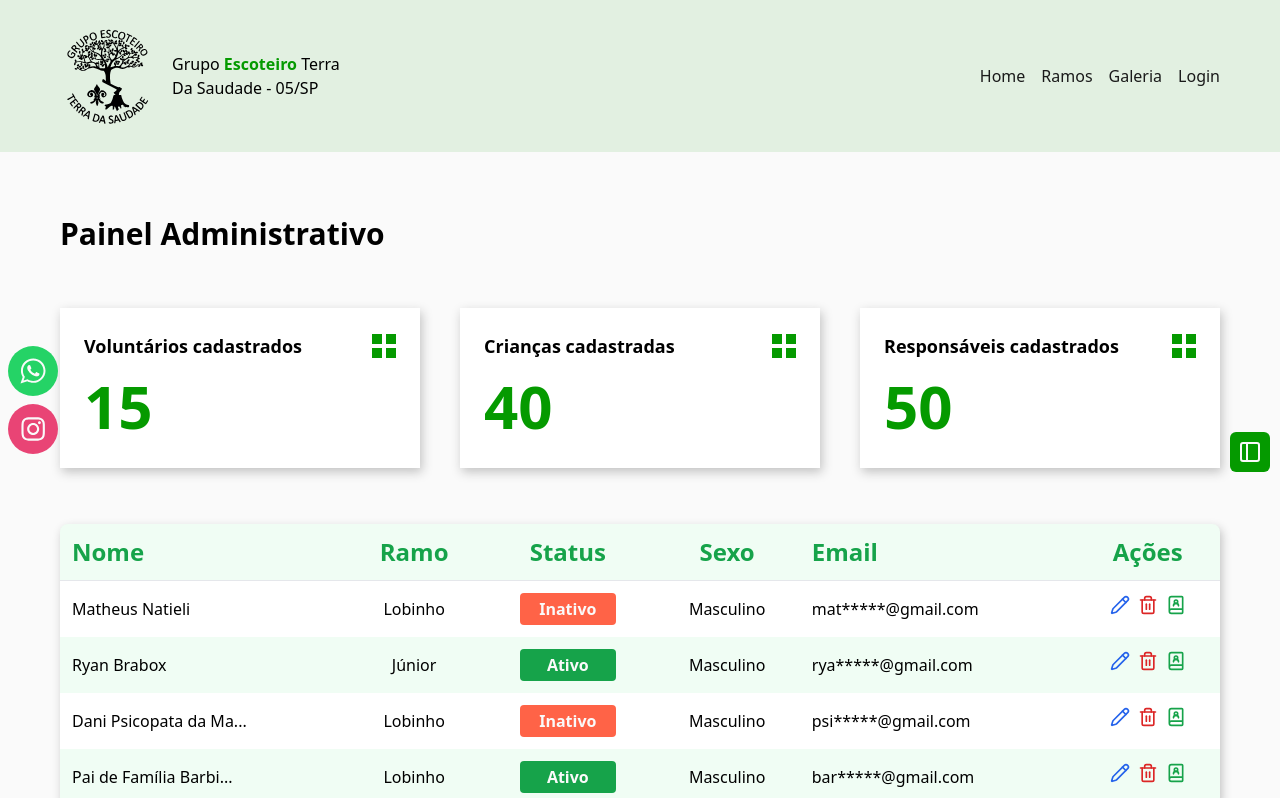
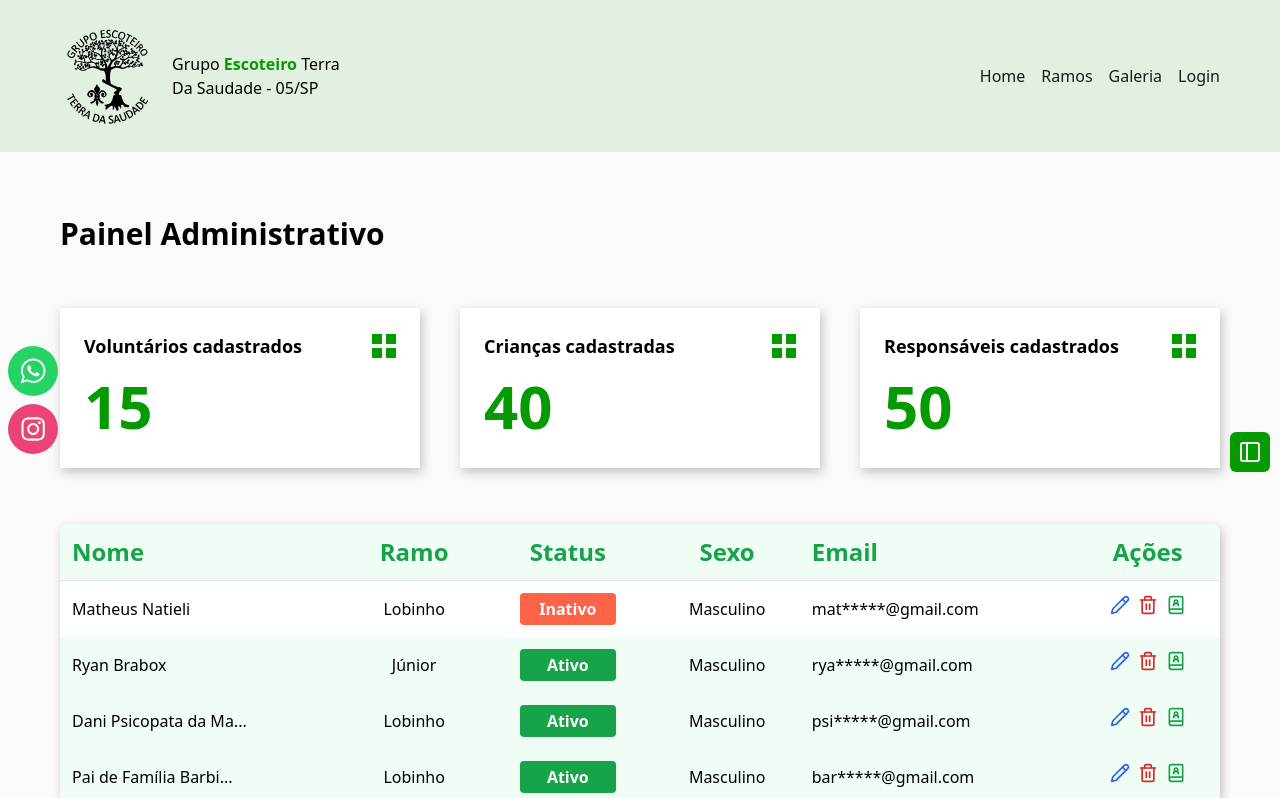
Before and after one commit to grupo-escoteiro/frontend, a React (Vite) app: page /admin in a window 1280 px wide. Shown: the top 798 px of the page. Built offline with nearby package versions, Linux system fonts and the light colour scheme; no server answers.

Commit message:
Alterações na page de admin

```diff
--- /dev/null
+++ b/src/helpers/admin-validate.js
@@ -0,0 +1,14 @@
+const dadosPorPagina = 4;
+const tamanhoMaxNome = 20;
+
+function maskEmail(email) {
+    const [username, domain] = email.split('@');
+    const maskedUsername = username.slice(0, 3) + '*****';
+    return `${maskedUsername}@${domain}`;
+}
+
+function truncateName(name) {
+    return name.length > tamanhoMaxNome ? name.slice(0, tamanhoMaxNome) + '...' : name;
+}
+
+export { maskEmail, truncateName, dadosPorPagina, tamanhoMaxNome };
--- /dev/null
+++ b/src/pages/privates/admin/components/cube-icon-children.jsx
@@ -0,0 +1,22 @@
+function IconChildren() {
+    return (
+        <article
+            className="w-96 h-40 px-6 py-6 bg-white shadow-default cursor-pointer
+                    transition duration-500 hover:brightness-95">
+            <div className="flex justify-between items-center pb-4">
+            <h2 className="text-lg font-semibold">
+                Crianças cadastradas
+            </h2>
+            <div className="grid grid-cols-2 gap-1 w-6 h-6">
+                <div className="bg-social-brand w-full h-full"></div>
+                <div className="bg-social-brand w-full h-full"></div>
+                <div className="bg-social-brand w-full h-full"></div>
+                <div className="bg-social-brand w-full h-full"></div>
+            </div>
+            </div>
+            <span className="text-6xl font-semibold text-social-brand">40</span>
+        </article>
+    );
+}
+
+export { IconChildren };
--- /dev/null
+++ b/src/pages/privates/admin/components/cube-icon-reponsible.jsx
@@ -0,0 +1,22 @@
+function IconResponsible() {
+    return (
+        <article
+            className="w-96 h-40 px-6 py-6 bg-white shadow-default cursor-pointer
+                    transition duration-500 hover:brightness-95">
+            <div className="flex justify-between items-center pb-4">
+            <h2 className="text-lg font-semibold">
+                Responsáveis cadastrados
+            </h2>
+            <div className="grid grid-cols-2 gap-1 w-6 h-6">
+                <div className="bg-social-brand w-full h-full"></div>
+                <div className="bg-social-brand w-full h-full"></div>
+                <div className="bg-social-brand w-full h-full"></div>
+                <div className="bg-social-brand w-full h-full"></div>
+            </div>
+            </div>
+            <span className="text-6xl font-semibold text-social-brand">50</span>
+        </article>
+    );
+}
+
+export { IconResponsible };
--- /dev/null
+++ b/src/pages/privates/admin/components/cube-icon-volunteers.jsx
@@ -0,0 +1,22 @@
+function IconVolunteers() {
+    return (
+        <article
+          className="w-96 h-40 px-6 py-6 bg-white shadow-default cursor-pointer
+                      transition duration-500 hover:brightness-95">
+          <div className="flex justify-between items-center pb-4">
+            <h2 className="text-lg font-semibold">
+              Voluntários cadastrados
+            </h2>
+            <div className="grid grid-cols-2 gap-1 w-6 h-6">
+              <div className="bg-social-brand w-full h-full"></div>
+              <div className="bg-social-brand w-full h-full"></div>
+              <div className="bg-social-brand w-full h-full"></div>
+              <div className="bg-social-brand w-full h-full"></div>
+            </div>
+          </div>
+          <span className="text-6xl font-semibold text-social-brand">15</span>
+        </article>
+    );
+}
+
+export { IconVolunteers };
--- a/src/pages/privates/admin/index.jsx
+++ b/src/pages/privates/admin/index.jsx
@@ -1,6 +1,10 @@
 import { useState } from 'react';
 import { Pencil, Trash2, ChevronLeft, ChevronRight, BookUser } from 'lucide-react';
 import { SectionTitle } from '../../../components/section-title';
+import { dadosPorPagina, maskEmail, truncateName } from '../../../helpers/admin-validate';
+import { IconVolunteers } from './components/cube-icon-volunteers';
+import { IconChildren } from './components/cube-icon-children';
+import { IconResponsible } from './components/cube-icon-reponsible';
 
 const users = [
   { name: 'Matheus Natieli', ramo: 'Lobinho', status: 'Inativo',
@@ -9,7 +13,7 @@ const users = [
   { name: 'Ryan Brabox', ramo: 'Júnior', status: 'Ativo',
     genero: 'Masculino', email: 'ryaanziiiin.brabox@gmail.com'
   },
-  { name: 'Dani Psicopata da Mata', ramo: 'Lobinho', status: 'Inativo',
+  { name: 'Dani Psicopata da Mata', ramo: 'Lobinho', status: 'Ativo',
     genero: 'Masculino', email: 'psicopata.da.mata@gmail.com'
   },
   { name: 'Pai de Família Barbie', ramo: 'Lobinho', status: 'Ativo',
@@ -26,87 +30,41 @@ const users = [
   },
   { name: 'Dj Tiossão', ramo: 'Júnior', status: 'Ativo',
     genero: 'Masculino', email: 'dj.tiosso@gmail.com'
+  },
+  { name: 'Gustavo Matonense', ramo: 'Lobinho', status: 'Inativo',
+    genero: 'Masculino', email: 'futebol.matonense@gmail.com'
+  },
+  { name: 'Carequinha', ramo: 'Júnior', status: 'Ativo',
+    genero: 'Masculino', email: 'carequinha.com.cabelo@gmail.com'
+  },
+  { name: 'Alekão da Massa', ramo: 'Lobinho', status: 'Ativo',
+    genero: 'Masculino', email: 'alekao.massa@gmail.com'
+  },
+  { name: 'Lucão Sub15', ramo: 'Júnior', status: 'Inativo',
+    genero: 'Masculino', email: 'rei.delas.sub15@gmail.com'
   }
 ];
 
-const ITEMS_PER_PAGE = 4;
-const MAX_NAME_LENGTH = 20;
+function Admin() {
 
-function maskEmail(email) {
-  const [username, domain] = email.split('@');
-  const maskedUsername = username.slice(0, 3) + '*****';
-  return `${maskedUsername}@${domain}`;
-}
-
-function truncateName(name) {
-  return name.length > MAX_NAME_LENGTH ? name.slice(0, MAX_NAME_LENGTH) + '...' : name;
-}
-
-function Admin() {
 const [currentPage, setCurrentPage] = useState(1);
-
-  const totalPages = Math.ceil(users.length / ITEMS_PER_PAGE);
-  const startIndex = (currentPage - 1) * ITEMS_PER_PAGE;
-  const endIndex = startIndex + ITEMS_PER_PAGE;
+const totalPages = Math.ceil(users.length / dadosPorPagina);
+const startIndex = (currentPage - 1) * dadosPorPagina;
+const endIndex = startIndex + dadosPorPagina;
 const currentUsers = users.slice(startIndex, endIndex);
 
 return (
   <div className="pt-16 pb-12">
-      <div className="max-w-[1160px] mx-auto">
+      <section className="max-w-[1160px] mx-auto">
           <SectionTitle
               content="Painel Administrativo"
               className="pb-14"
           />
-        <section className="flex gap-x-10 pb-14">
-          <div
-            className="w-96 h-40 px-6 py-6 bg-white shadow-default cursor-pointer
-                       transition duration-500 hover:brightness-95">
-            <div className="flex justify-between items-center pb-4">
-              <h2 className="text-lg font-semibold">
-                Voluntários cadastrados
-              </h2>
-              <div className="grid grid-cols-2 gap-1 w-6 h-6">
-                <div className="bg-social-brand w-full h-full"></div>
-                <div className="bg-social-brand w-full h-full"></div>
-                <div className="bg-social-brand w-full h-full"></div>
-                <div className="bg-social-brand w-full h-full"></div>
+          <div className="flex gap-x-10 pb-14">
+            <IconVolunteers />
+            <IconChildren />
+            <IconResponsible />
           </div>
-            </div>
-            <span className="text-6xl font-semibold text-social-brand">15</span>
-          </div>
-          <div
-            className="w-96 h-40 px-6 py-6 bg-white shadow-default cursor-pointer
-                       transition duration-500 hover:brightness-95">
-            <div className="flex justify-between items-center pb-4">
-              <h2 className="text-lg font-semibold">
-                Crianças cadastradas
-              </h2>
-              <div className="grid grid-cols-2 gap-1 w-6 h-6">
-                <div className="bg-social-brand w-full h-full"></div>
-                <div className="bg-social-brand w-full h-full"></div>
-                <div className="bg-social-brand w-full h-full"></div>
-                <div className="bg-social-brand w-full h-full"></div>
-              </div>
-            </div>
-            <span className="text-6xl font-semibold text-social-brand">40</span>
-          </div>
-          <div
-            className="w-96 h-40 px-6 py-6 bg-white shadow-default cursor-pointer
-                       transition duration-500 hover:brightness-95">
-            <div className="flex justify-between items-center pb-4">
-              <h2 className="text-lg font-semibold">
-                Responsáveis cadastrados
-              </h2>
-              <div className="grid grid-cols-2 gap-1 w-6 h-6">
-                <div className="bg-social-brand w-full h-full"></div>
-                <div className="bg-social-brand w-full h-full"></div>
-                <div className="bg-social-brand w-full h-full"></div>
-                <div className="bg-social-brand w-full h-full"></div>
-              </div>
-            </div>
-            <span className="text-6xl font-semibold text-social-brand">50</span>
-          </div>
-        </section>
           <div className="overflow-x-auto bg-green-50 rounded-lg shadow-default">
               <table className="w-full">
                   <thead>
@@ -141,13 +99,22 @@ function Admin() {
                               <td className="p-3">{maskEmail(user.email)}</td>
                               <td className="p-3 flex justify-center">
                                   <div className="flex space-x-2">
-                      <button className="text-blue-600 transition duration-500 hover:brightness-50">
+                                      <button
+                                        type="button"
+                                        className="text-blue-600 transition duration-500 hover:brightness-50"
+                                      >
                                           <Pencil size={20} />
                                       </button>
-                      <button className="text-red-600 transition duration-500 hover:brightness-50">
+                                      <button
+                                        type="button"
+                                        className="text-red-600 transition duration-500 hover:brightness-50"
+                                      >
                                           <Trash2 size={20} />
                                       </button>
-                      <button className="text-green-600 transition duration-500 hover:brightness-50">
+                                      <button
+                                        type="button"
+                                        className="text-green-600 transition duration-500 hover:brightness-50"
+                                      >
                                           <BookUser size={20} />
                                       </button>
                                   </div>
@@ -167,8 +134,8 @@ function Admin() {
                       disabled={currentPage === 1}
                       className={`px-4 py-2 rounded font-semibold transition duration-500 ${
                           currentPage === 1
-                  ? 'transition duration-500 bg-gray-300 text-gray-500 cursor-not-allowed'
-                  : 'transition duration-500 bg-social-brand text-social-white hover:brightness-90'
+                              ? 'bg-gray-300 text-gray-500 cursor-not-allowed'
+                              : 'bg-social-brand text-social-white hover:brightness-90'
                       }`}
                   >
                       <ChevronLeft className="h-4 w-4 inline mr-1" />
@@ -179,8 +146,8 @@ function Admin() {
                       disabled={currentPage === totalPages}
                       className={`px-4 py-2 rounded font-semibold transition duration-500 ${
                           currentPage === totalPages
-                  ? 'transition duration-500 bg-gray-300 text-gray-500 cursor-not-allowed'
-                  : 'transition duration-500 bg-social-brand text-social-white hover:brightness-90'
+                              ? 'bg-gray-300 text-gray-500 cursor-not-allowed'
+                              : 'bg-social-brand text-social-white hover:brightness-90'
                       }`}
                   >
                       Próxima
@@ -188,7 +155,7 @@ function Admin() {
                   </button>
               </div>
           </div>
-      </div>
+      </section>
   </div>
   );
 }
```
Lines whose indentation alone changed are shown as unchanged.
